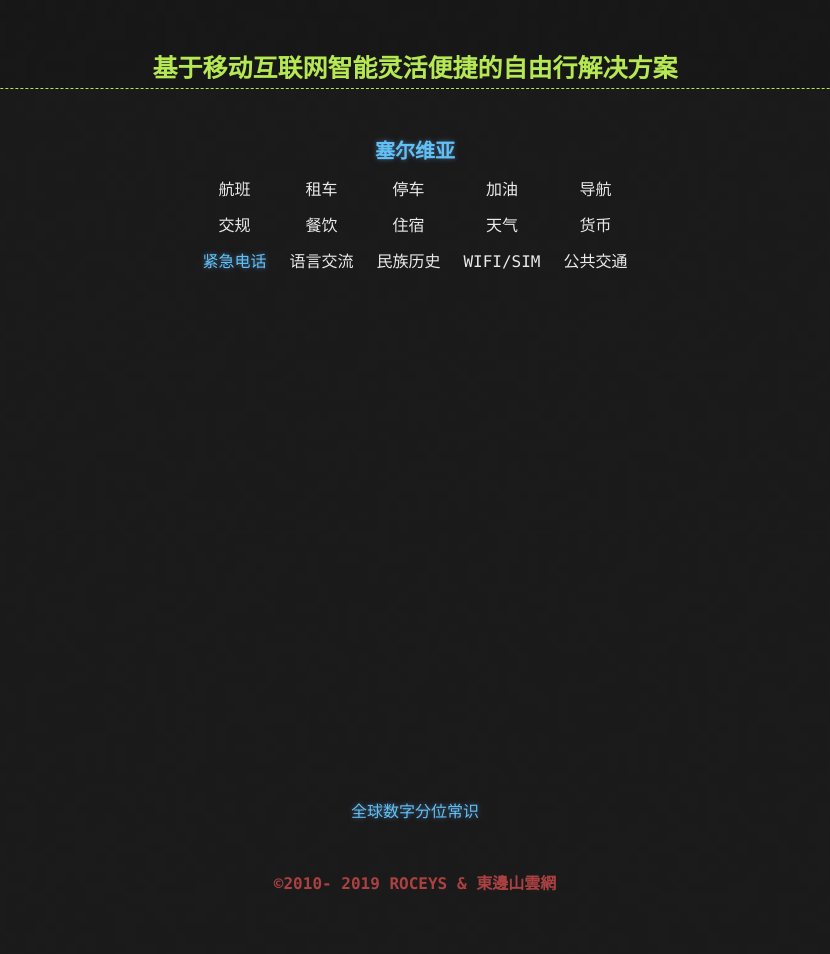
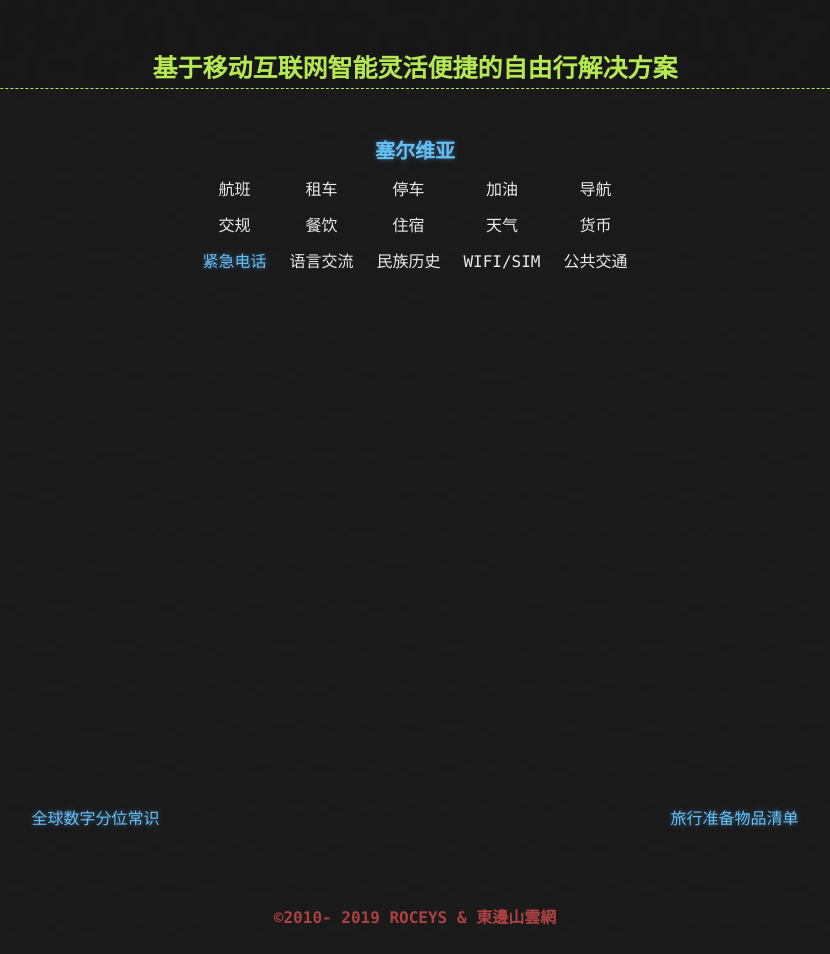
Before and after one commit to roceys/roceys.github.io, a Jekyll site: the page built from travel.md, in a window 1280 px wide. Shown: the whole page, without its empty margins (225-1055 px from the left). Built offline with Jekyll 4.4.1, drawn with Linux system fonts in a browser that asks for light colours; nearby versions of some CDN libraries; comment, search, counter and statistics services are not loaded; before the commit the page ends 920 px from its top, so only the background shows below that.

Commit message:
旅行物品清单

```diff
--- a/_layouts/travel.html
+++ b/_layouts/travel.html
@@ -114,7 +114,14 @@
 </script>
 {% endif %}
 <footer>
-    <div style="text-align: center;"><a href="/assets/images/travel/全球数字货币分位QQ图片20190828191505.png">全球数字分位常识</a></div>
+    <div style="text-align: center;">
+        <table>
+            <tr>
+                <td><a href="/assets/images/travel/全球数字货币分位QQ图片20190828191505.png">全球数字分位常识</a></td>
+                <td><a href="/assets/images/travel/全球数字货币分位QQ图片20190828191505.png">旅行准备物品清单</a></td>
+            </tr>
+        </table>
+    </div>
     <br><br>
     <p class="copyright">©2010-
         <script>var d = new Date();
```
